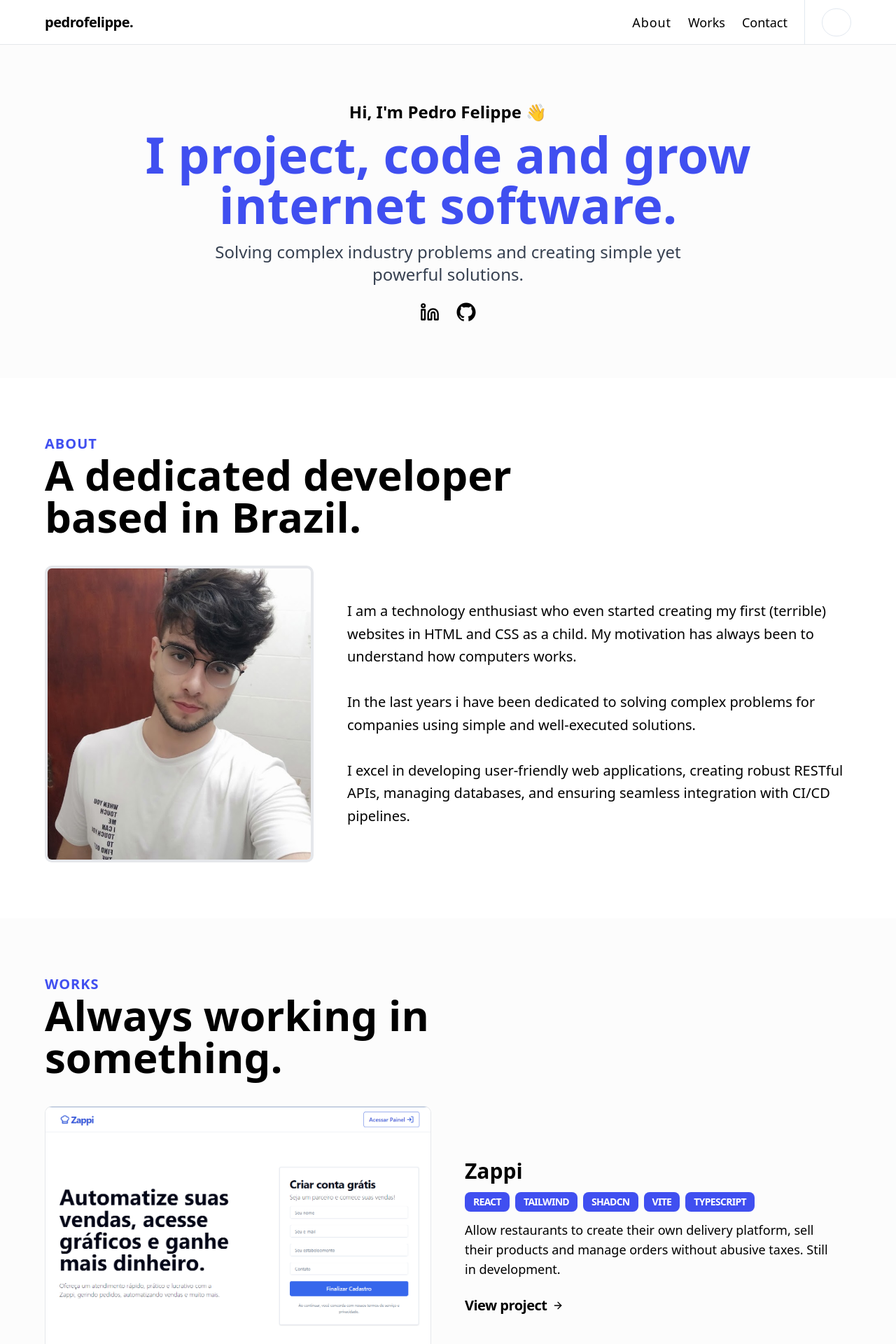
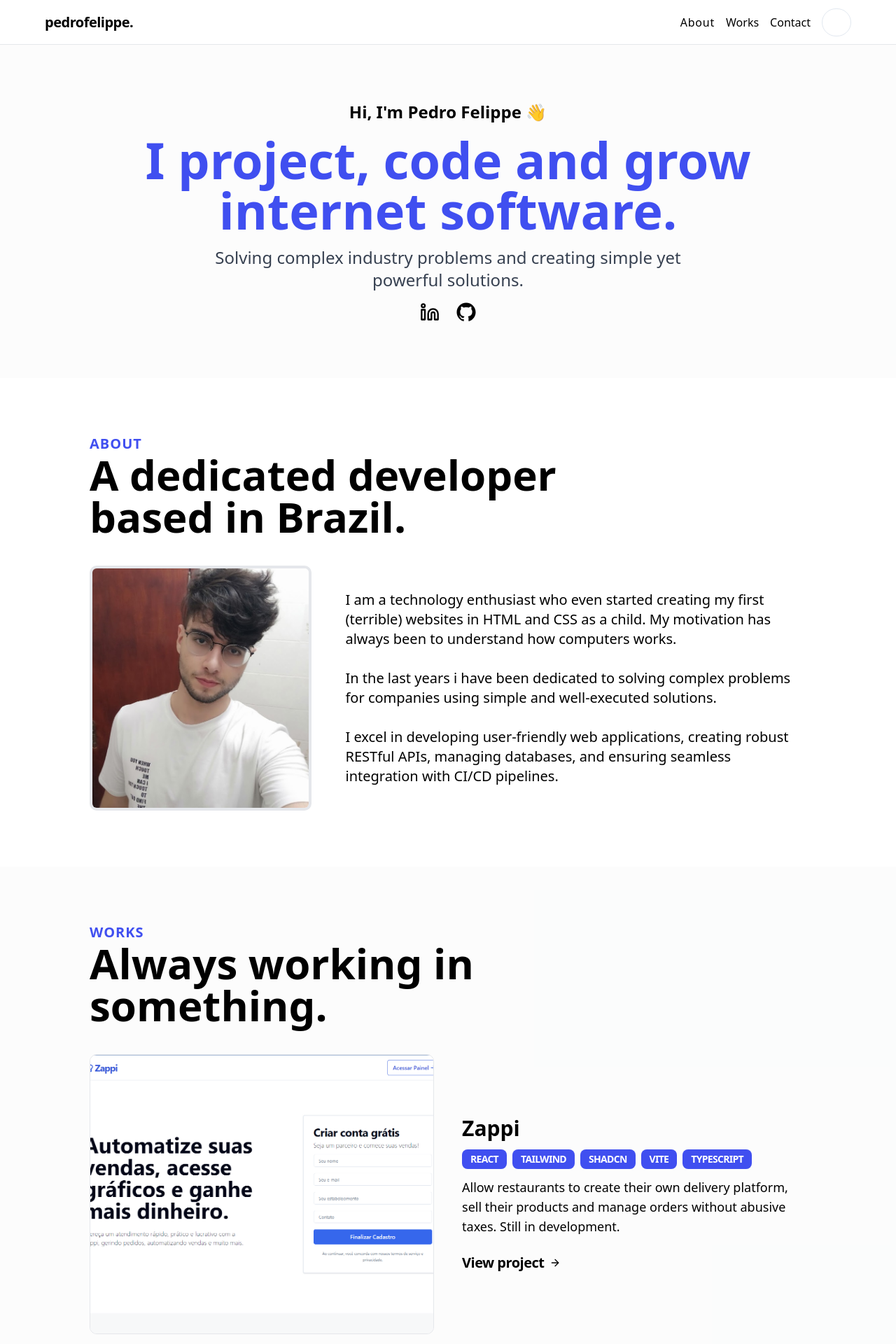
Before and after one commit to pefelippe/Portfolio, a Next.js app: page / in a window 1280 px wide. Shown: the top 1920 px of the page at 70% size. Built offline with nearby package versions, Linux system fonts and the light colour scheme.

Commit message:
responsiveness

```diff
--- a/src/components/ProjectCard.tsx
+++ b/src/components/ProjectCard.tsx
@@ -35,23 +35,23 @@ function ProjectCard({
       initial={{ opacity: 0, x: initialX }}
       whileInView={{ opacity: 1, x: 0 }}
       transition={{ duration: 0.5 }}
-      className="w-full flex  max-lg:flex-col xl h-full overflow-hidden gap-6
-        items-center lg:items-center text-start  justify-start "
+      className="w-full flex  max-lg:flex-col xl h-full overflow-hidden
+        items-center lg:items-center text-start  justify-start gap-4"
     >
       <Link
         href={link}
         target="_blank"
         className=" overflow-hidden
-        x w-full h-[350px] sm:h-[500px] lg:h-[400px]  border rounded-md"
+        w-full h-[350px] sm:h-[500px] lg:h-[400px]  border rounded-md"
       >
         <motion.img
           src={imgUrl}
           alt="card image"
-          className="object-cover flex-shrink-1x w-full h-full   "
+          className="object-cover flex-shrink-1 w-full h-full   "
         />
       </Link>
 
-      <div className="flex flex-col gap-6 justify-start items-start h-full max-h-[250px] text-md  w-full  lg:px-6">
+      <div className="flex flex-col gap-6 justify-between items-start md:max-h-[250px] text-md  w-full  lg:px-6">
         <div className="flex flex-col gap-3">
           <p className="text-3xl font-bold">{title}</p>
           <Skills technologies={stack} />
--- a/src/components/layout/Header.tsx
+++ b/src/components/layout/Header.tsx
@@ -28,7 +28,7 @@ const Header = () => {
   return (
     <motion.header
       className=" flex fixed h-16 z-50 bg-white  w-full border-b dark:border-none dark:bg-[#101010]
-      left-0 right-0 transition-all"
+      left-0 right-0 transition-"
     >
       <motion.nav
         initial={{ opacity: 0, y: -25 }}
@@ -38,7 +38,7 @@ const Header = () => {
       >
         <Logo />
 
-        <motion.div className="flex space-x-3 md:space-x-6 justify-end  items-center  w-full">
+        <motion.div className="flex space-x-3 md:space-x-4 justify-end  items-center  w-full max-sm:hidden">
           <ScrollLink
             activeClass="active"
             to="about-content"
@@ -47,7 +47,7 @@ const Header = () => {
             offset={-100}
             duration={500}
           >
-            <button className="text-lg  font-normal tracking-wider transition-all hover:text-blue   ">
+            <button className="text-md  font-medium tracking-wider transition-all hover:text-blue   ">
               About
             </button>
           </ScrollLink>
@@ -60,7 +60,7 @@ const Header = () => {
             offset={-100}
             duration={500}
           >
-            <button className=" text-lg font-normal  transition-all  hover:text-blue ">
+            <button className=" text-md font-medium  transition-all  hover:text-blue ">
               Works
             </button>
           </ScrollLink>
@@ -73,13 +73,13 @@ const Header = () => {
             offset={-160}
             duration={500}
           >
-            <button className="py-6  font-normal text-lg transition-all  hover:text-blue ">
+            <button className="py-6 font-medium text-md transition-all  hover:text-blue ">
               Contact
             </button>
           </ScrollLink>
+
+          <ModeToggle />
         </motion.div>
-        <Separator orientation="vertical" className="mx-6" />
-        <ModeToggle />
       </motion.nav>
     </motion.header>
   );
--- a/src/constants/index.js
+++ b/src/constants/index.js
@@ -17,15 +17,6 @@ export const projects = [
     imgUrl: "/projects/MandaPix.png",
     stack: ["react", "tailwind", "shadcn", "next", "typescript"],
     description: "Create your own personal card to share your Pix QR Code.",
-  },
-  {
-    id: 3,
-    link: "https://www.pedrofelippe.site/",
-    repo: "",
-    title: "Personal Website",
-    imgUrl: "/projects/portfolio.png",
-    stack: ["react", "tailwind", "shadcn", "next", "typescript"],
-    description: "Not much to say. My website.",
   },
 ];
 
--- a/src/content/About.tsx
+++ b/src/content/About.tsx
@@ -18,14 +18,14 @@ export default function About() {
           A dedicated developer based in Brazil.
         </h3>
       </div>
-      <div className="flex gap-12 items-center">
+      <div className="flex max-lg:flex-col gap-6 md:gap-12 max-lg:items-start items-center">
         <motion.img
           src="assets/pedrof.jpg"
           alt="pedrofelippe"
-          className="flex-shrink-1 object-cover relative max-lg:hidden max-w-sm rounded-md w-full border-4 "
+          className="flex-shrink-1 object-cover relative max-h-[350px]  max-md:w-full lg:max-w-sm rounded-md border-4 "
         />
         <div className="flex gap-4 flex-col w-full">
-          <p className=" text-xl font-normal leading-relaxed ">
+          <p className="text-lg md:text-xl font-normal leading-relaxed ">
             I am a technology enthusiast who even started creating my first
             (terrible) websites in HTML and CSS as a child. My motivation has
             always been to understand how computers works. <br />
--- a/src/content/Hero.tsx
+++ b/src/content/Hero.tsx
@@ -12,17 +12,17 @@ export default function Hero() {
       animate={{ opacity: 1, y: 0 }}
       transition={{ duration: 0.5 }}
       id="hero-container"
-      className="content-intern items-center w-full text-center"
+      className="content-intern items-start md:items-center w-full text-start md:text-center"
     >
-      <motion.div className="flex flex-col items-center   w-full">
-        <h3 className="text-xl lg:text-2xl  font-semibold pb-2">
+      <motion.div className="flex flex-col items-start md:items-center gap-4 w-full">
+        <h3 className="text-xl sm:text-2xl  font-semibold">
           Hi, I'm Pedro Felippe 👋
         </h3>
-        <motion.h1 className="text-5xl lg:text-7xl  font-extrabold text-blue dark:text-[#fffdd0]">
+        <motion.h1 className="text-6xl lg:text-7xl  font-extrabold text-blue dark:text-[#fffdd0]">
           I project, code and grow internet software.
         </motion.h1>
 
-        <motion.h3 className="text-lg lg:text-2xl font-normal max-w-2xl text-gray-700 py-4 pb-6 dark:text-[#efefef]">
+        <motion.h3 className="text-lg sm:text-2xl font-normal max-w-2xl text-gray-700   dark:text-[#efefef]">
           Solving complex industry problems and creating simple yet powerful
           solutions.
         </motion.h3>
--- a/styles/globals.css
+++ b/styles/globals.css
@@ -44,15 +44,15 @@
   }
 
   .section-subtitle {
-    @apply font-extrabold text-5xl lg:text-6xl max-w-3xl leading-tight text-start;
+    @apply font-extrabold text-4xl lg:text-6xl max-w-3xl leading-tight text-start;
   }
 
   .section {
-    @apply max-xl:px-6  py-20;
+    @apply max-xl:px-6 py-10 md:py-20;
   }
 
   .content-intern {
-    @apply flex flex-col w-full items-start text-start  justify-start h-full  max-w-6xl mx-auto gap-8 lg:gap-10;
+    @apply flex flex-col w-full items-start text-start  justify-start h-full  max-w-5xl mx-auto gap-8 lg:gap-10;
   }
 
   .dark {
```
